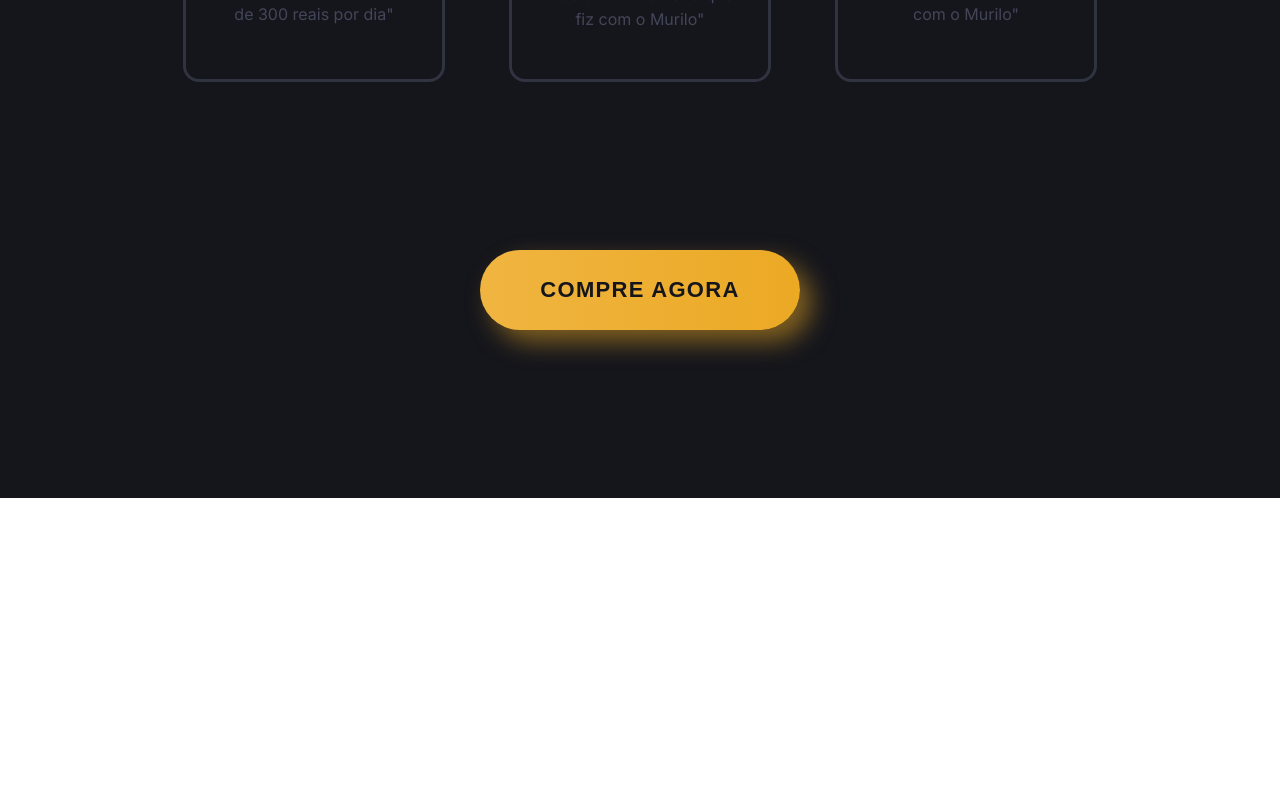
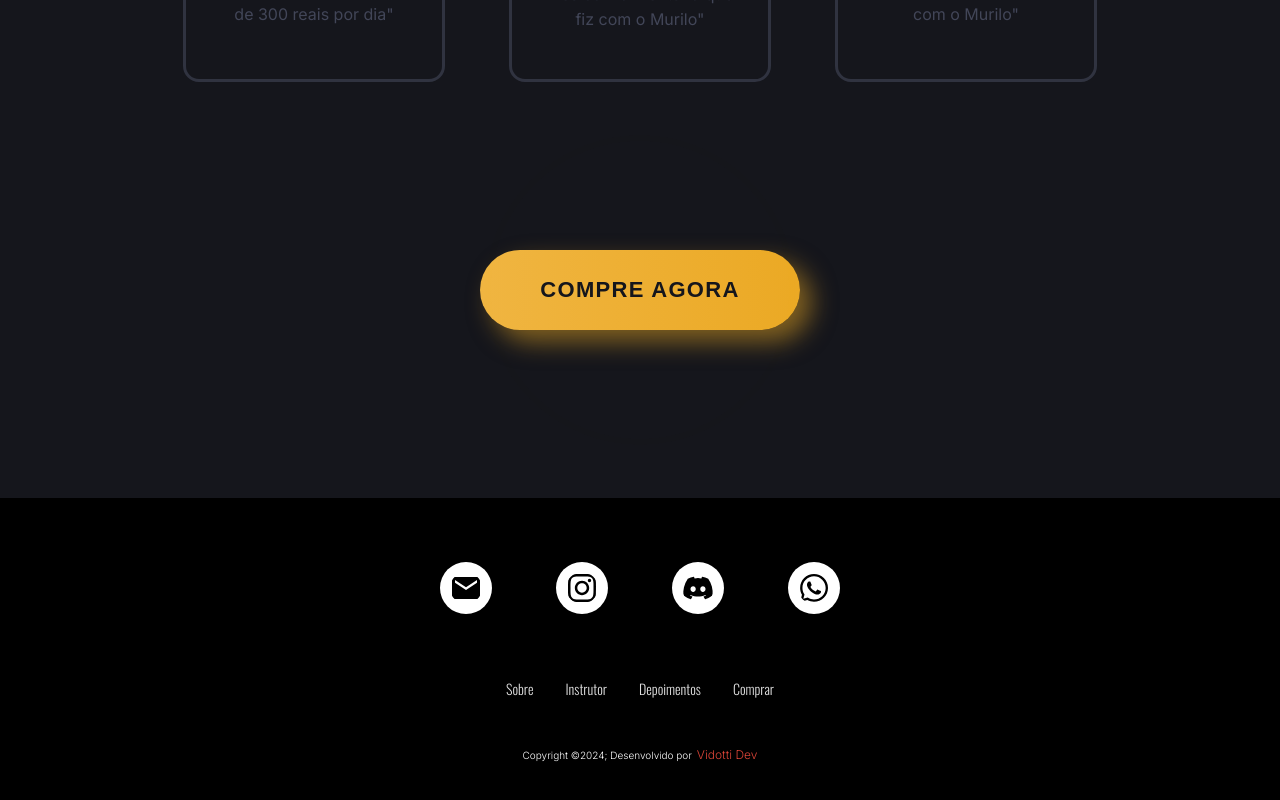
Before and after one commit to LuVidotti/DropShippingAmazon-client, a React (Vite) app in the folder drop-amazon-client/: page / in a window 1280 px wide. Shown: the part 1563-2363 px from the top of the page. Before the commit the page ends 2061 px from the top, so only its background shows below. Built offline with nearby package versions, Linux system fonts and the light colour scheme.

Commit message:
inserindo footer

```diff
--- /dev/null
+++ b/drop-amazon-client/src/components/Footer/Footer.css
@@ -0,0 +1,95 @@
+.footer {
+    display: flex;
+    flex-direction: column;
+    align-items: center;
+    justify-content: center;
+    gap: 3em;
+    /* background-color: #1C2833; */
+    background-color: #000000;
+    padding: 64px;
+}
+
+.redes-sociais {
+    display: flex;
+    flex-direction: column;
+    gap: 4em;
+    align-items: center;
+}
+
+.redes-icons {
+    display: flex;
+    align-items: center;
+    gap: 4em;
+}
+
+.redes-icons a {
+    display: flex;
+    align-items: center;
+    text-decoration: none;
+}
+
+.redes-icons__icon {
+    background-color: #FFFFFF;
+    color: #000000;
+    font-size: 32px;
+    padding: 10px;
+    border-radius: 50%;
+    transition: .25s;
+}
+
+.mail:hover {
+    color: #FFFFFF;
+    background-color: #db4437;
+}
+
+.insta:hover {
+    color: #FFFFFF;
+    background-color: #dd2a7b;
+}
+
+.disc:hover {
+    color: #FFFFFF;
+    background-color: #5865f2;
+}
+
+.whats:hover {
+    color: #FFFFFF;
+    background-color: #00bb2d;
+}
+
+.acesso-rapido {
+    display: flex;
+    align-items: center;
+    gap: 2em;
+}
+
+.acesso-rapido a {
+    text-decoration: none;
+    color: #E0E0E0;
+    font-family: "Oswald", "sans-serif";
+    font-weight: 300;
+    font-size: 14px;
+}
+
+.acesso-rapido a:hover {
+    text-decoration: underline;
+}
+
+.copyright {
+    display: flex;
+    align-items: center;
+    color: #FFFFFF;
+    font-size: 10px;
+    font-weight: 300;
+}
+
+.copyright a {
+    color: #db4437;
+    text-decoration: none;
+    margin-left: 5px;
+    font-size: 12px;
+}
+
+.copyright a:hover {
+    text-decoration: underline;
+}
--- /dev/null
+++ b/drop-amazon-client/src/components/Footer/index.jsx
@@ -0,0 +1,34 @@
+import "./Footer.css";
+import { FaWhatsapp } from "react-icons/fa6";
+import { FaDiscord } from "react-icons/fa6";
+import { FaInstagram } from "react-icons/fa6";
+import { IoMdMail } from "react-icons/io";
+
+function Footer() {
+    return (
+        <footer className="footer">
+            <div className="redes-sociais">
+                <div className="redes-icons">
+                    <a href="mailto:Murilanda9@gmail.com" target="_blank"><IoMdMail className="redes-icons__icon mail" /></a>
+                    <a href="https://www.instagram.com/murilo.souzaaaa/" target="_blank"><FaInstagram className="redes-icons__icon insta" /></a>
+                    <a href=""><FaDiscord className="redes-icons__icon disc" /></a>
+                    <a href="https://wa.me/43996465056" target="_blank"><FaWhatsapp className="redes-icons__icon whats" /></a>
+                </div>
+                <div className="acesso-rapido">
+                    <a href="#sobre">Sobre</a>
+                    <a href="#instrutor">Instrutor</a>
+                    <a href="#depoimentos">Depoimentos</a>
+                    <a href="https://pay.kiwify.com.br/SAANrg6" target="_blank">Comprar</a>
+                </div>
+            </div>
+            <div className="copyright">
+                <p>
+                    Copyright ©2024; Desenvolvido por
+                </p>
+                <a href="https://vidotti-dev-portfolio.vercel.app/" target="_blank">Vidotti Dev</a>
+            </div>
+        </footer>
+    )
+}
+
+export default Footer;
--- a/drop-amazon-client/src/pages/Home/index.jsx
+++ b/drop-amazon-client/src/pages/Home/index.jsx
@@ -7,6 +7,7 @@ import fotoRafa from "../../img/fotoRafa.png";
 import "./Home.css";
 import Depoimento from "../../components/Depoimento";
 import BotaoComprar from "../../components/BotaoComprar";
+import Footer from "../../components/Footer";
 
 function Home() {
     return (
@@ -50,6 +51,7 @@ function Home() {
             </section>
 
             <BotaoComprar />
+            <Footer />
         </div>
     )
 }
```
